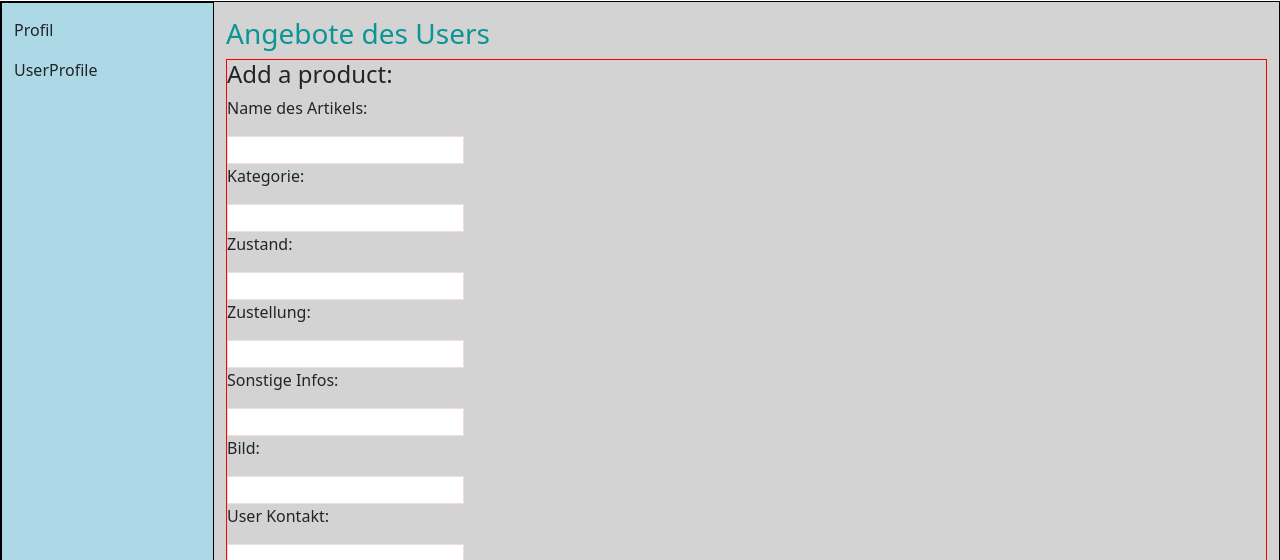
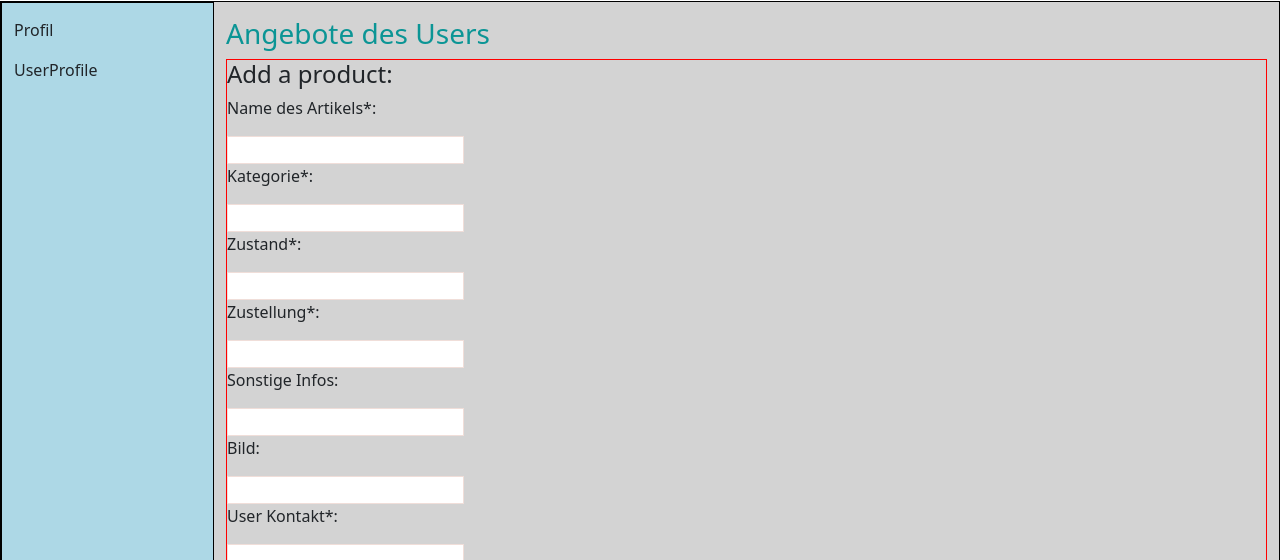
Before and after one commit to Mindshare-Code-Collective/sharing-is-caring, a React (Create React App) app in the folder frontend/: page /dashboard in a window 1280 px wide. Shown: the part 240-800 px from the top of the page. Built offline with nearby package versions, Linux system fonts and the light colour scheme.

Commit message:
sternchen für required

```diff
--- a/frontend/src/pages/dashboard/dashboard_components/UserOffersForm.jsx
+++ b/frontend/src/pages/dashboard/dashboard_components/UserOffersForm.jsx
@@ -22,7 +22,7 @@ export default function UserOffersForm({ onProductSubmit }) {
     <div className="user-product-form">
       <h4>Add a product:</h4>
       <form onSubmit={handleSubmit}>
-        <p>Name des Artikels:</p>
+        <p>Name des Artikels*:</p>
         <input
           type="text"
           name="name"
@@ -30,7 +30,7 @@ export default function UserOffersForm({ onProductSubmit }) {
           value={userProduct.name}
           onChange={(e) => setUserProducts({ ...userProduct, name: e.target.value })}
         />
-        <p>Kategorie:</p>
+        <p>Kategorie*:</p>
         <input
           type="text"
           name="kategorie"
@@ -38,14 +38,15 @@ export default function UserOffersForm({ onProductSubmit }) {
           value={userProduct.kategorie}
           onChange={(e) => setUserProducts({ ...userProduct, kategorie: e.target.value })}
         />
-        <p>Zustand:</p>
+        <p>Zustand*:</p>
         <input
           type={"text"}
           name="zustand"
+          required
           value={userProduct.zustand}
           onChange={(e) => setUserProducts({ ...userProduct, zustand: e.target.value})}
         />
-        <p>Zustellung:</p>
+        <p>Zustellung*:</p>
         <input
           type={"text"}
           name="zustellung"
@@ -67,7 +68,7 @@ export default function UserOffersForm({ onProductSubmit }) {
           value={userProduct.image}
           onChange={(e) => setUserProducts({ ...userProduct, image: e.target.value})}
         />
-        <p>User Kontakt:</p>
+        <p>User Kontakt*:</p>
         <input
           type={"email"}
           name="usercontact"
```
